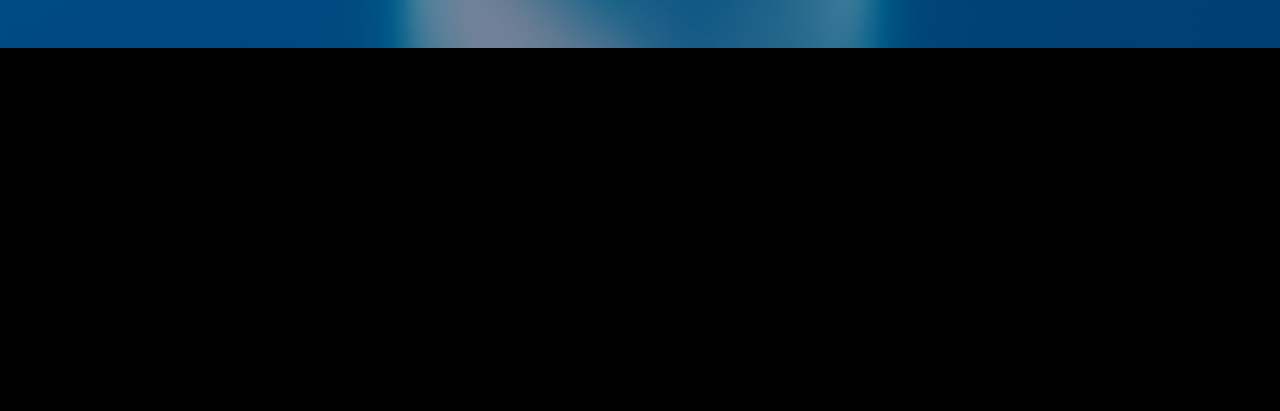
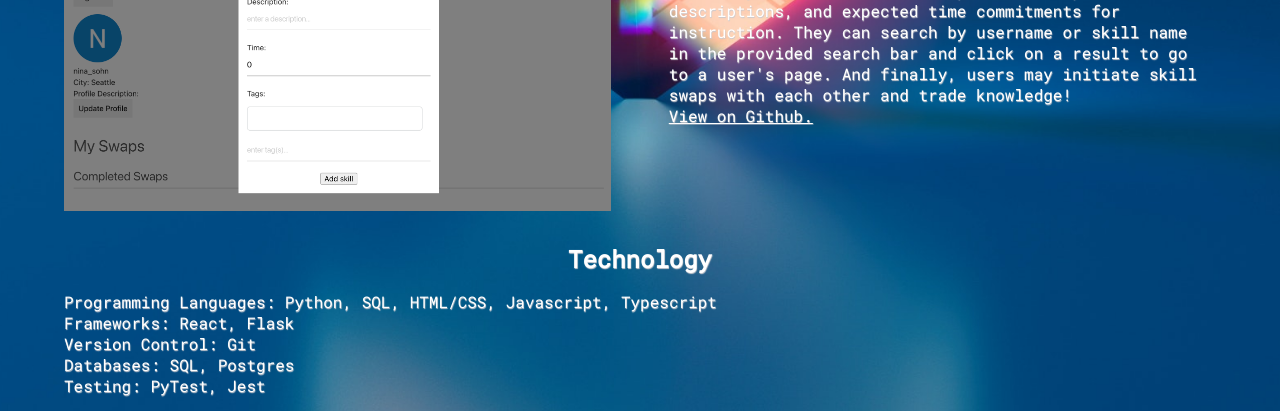
Before and after one commit to enigmatic-loop/Nina-Sohn-Website, a plain HTML site: page src/index.html in a window 1280 px wide. Shown: the part 1219-1630 px from the top of the page. Before the commit the page ends 1267 px from the top, so only its background shows below. Drawn offline with Linux system fonts and the light colour scheme.

Commit message:
Add SkillSwap to portfolio

```diff
--- a/src/index.html
+++ b/src/index.html
@@ -95,7 +95,21 @@
           an OpsItem, resolves an OpsItem, and the rate at which integration tests pass and fail for the service.
         </li>
       </ul>
-    </div>
+    </section>
+
+    <section class="portfolio">
+      <h2>Portfolio</h2>
+      <div class="portfolio-container" id="media-screen">
+        <h4 class="project-title">Skill Swap</h4>
+        <p class="project-description"> A skill trading web application where users can share knowledge with the world, in exchange for knowledge from others. Users can create an
+            account by logging in using their google email login, using the built-in Google Login API &#40;profile information such as name, email, and
+            user icons are pulled from the user's google login&#41;. Users may add skills to their profile, complete with descriptions, and expected time commitments for instruction. They can search
+            by username or skill name in the provided search bar and click on a result to go to a user's page. And finally, users may initiate skill
+            swaps with each other and trade knowledge! <br><a class="underline" href="https://github.com/enigmatic-loop/front-end-skillswap" target="_blank">View on Github.</a>
+        </p>
+        <img class="skillswap-pic" src="images/SkillSwap_Cover.png" alt="Photo of SkillSwap user page with pop up to add skill"/>
+      </div>
+    </section>
 
     <section>
       <h2>Technology</h2>
--- a/src/styles.css
+++ b/src/styles.css
@@ -119,7 +119,7 @@ header {
 }
 
 /* responsive design */
-@media(max-width: 1000px) {
+@media (max-width: 1000px) {
   .navbar .links {
     display: none;
   }
@@ -134,3 +134,54 @@ header {
     display: block;
   }
 }
+
+@media (max-width: 850px) {
+  .skillswap-pic {
+    display: none;
+  }
+
+  .project-title {
+    padding-top: 5rem;
+  }
+
+  .project-description {
+    padding: 0%;
+  }
+
+  #media-screen {
+    display: block;
+  }
+}
+
+.portfolio-container {
+  display: grid;
+  grid-template-columns: 1fr 1fr;
+  /* grid-template-rows: 15% 50% 50%; */
+  column-gap: 5%;
+  justify-items: center;
+  grid-template-areas:
+    "project-title ."
+    "project-photo project-description";
+}
+
+.skillswap-pic {
+  max-width: 100%;
+  max-height: 100%;
+  padding-top: 4rem;
+  grid-area: project-photo;
+}
+
+.project-title {
+  grid-area: project-title;
+  grid-row-start: 2;
+  padding-top: 1rem;
+}
+
+.project-description {
+  grid-area: project-description;
+  padding-top: 10%;
+}
+
+.underline {
+  text-decoration: underline;
+}
```
Also changed, not shown: src/images/SkillSwap_Cover.png (added).
